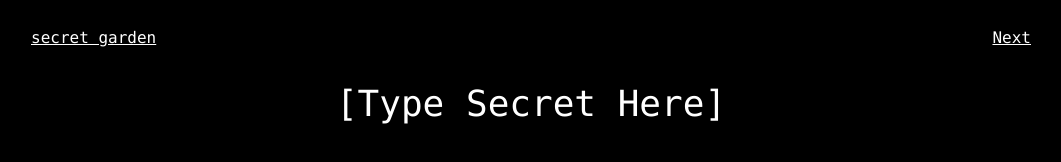
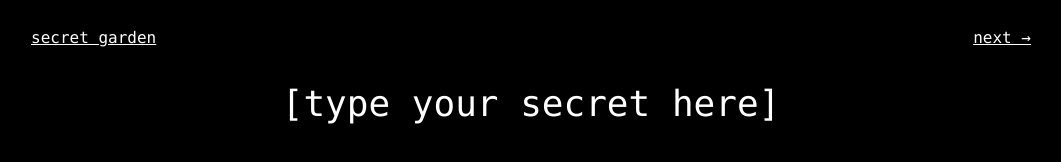
Before and after one commit to jlliu/dark_site, a plain HTML site: page index.html in a window 1280 px wide. Shown: the whole page, without its empty margins (109-1170 px from the left). Drawn offline with Linux system fonts and the light colour scheme.

Commit message:
small modification

```diff
--- a/index.html
+++ b/index.html
@@ -32,9 +32,9 @@
 		<div class="wrapper">
 			<a href="" class="home">secret garden</a>
 			<!-- TODO: Fill in the next link in the webring here -->
-			<a href="fill-in" class="next-button">Next</a><br>
+			<a href="fill-in" class="next-button">next &#8594;</a><br>
 			<!-- TODO: Type your secret here. Feel free to play around with the website! -->
-			<p class="secret">[Type Secret Here]</p>
+			<p class="secret">[type your secret here]</p>
 
 		</div>
 	</body>
```
